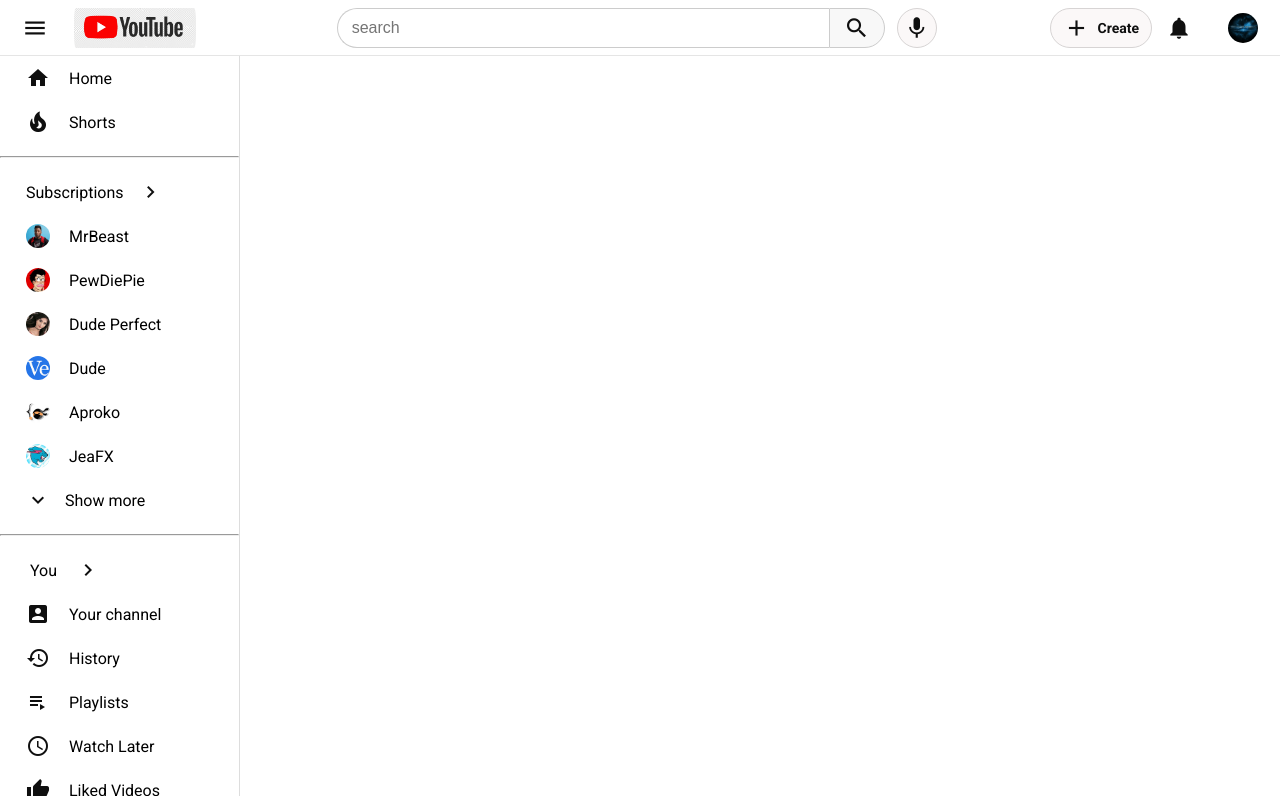
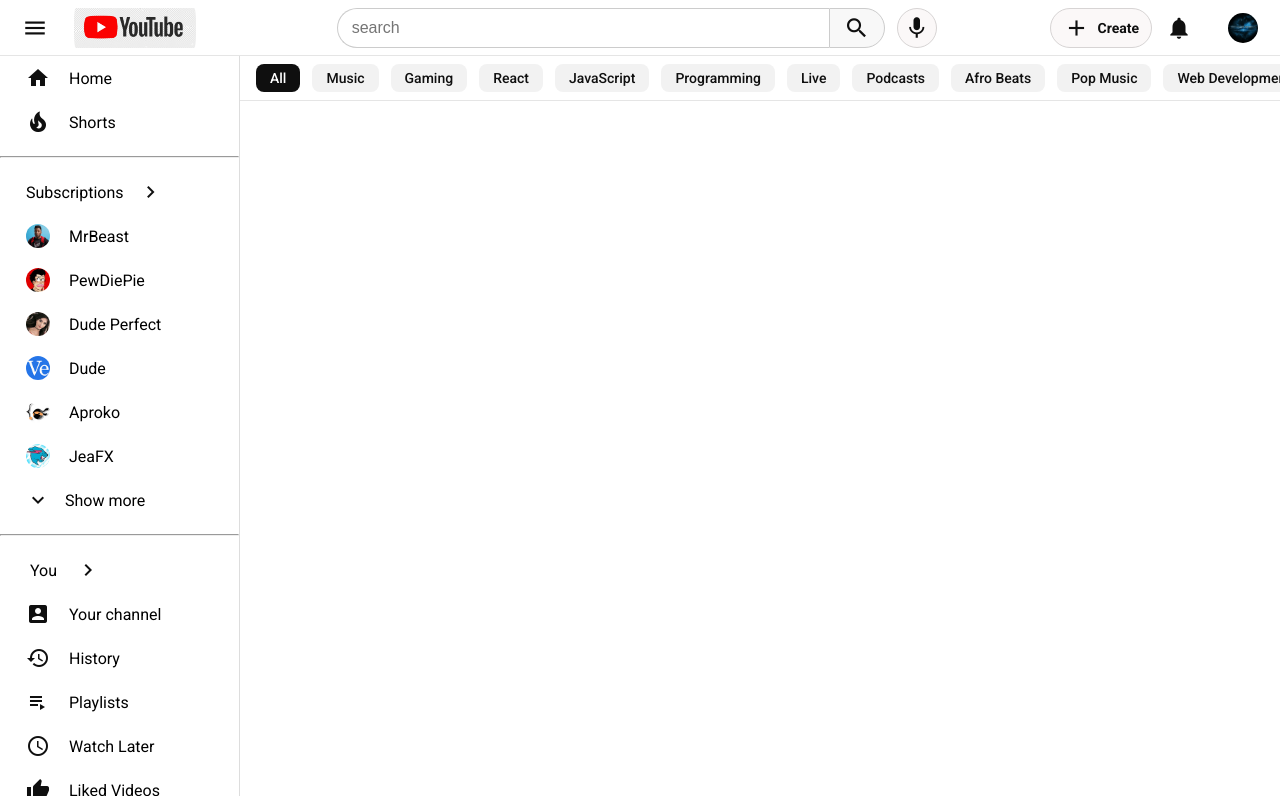
Before and after one commit to DannieBest/Youtube-clone-react, a React (Vite) app: page / in a window 1280 px wide. Built offline with nearby package versions, Linux system fonts and the light colour scheme.

Commit message:
feat: built my video category bar

```diff
--- a/src/components/Layout/AppLayout/AppLayout.css
+++ b/src/components/Layout/AppLayout/AppLayout.css
@@ -5,10 +5,3 @@
 .app-layout {
   display: flex;
 }
-
-.main-content{
-  flex: 1;
-  margin-top: 56px;
-  margin-left: 240px;
-  padding: 24px;
-}
--- a/src/components/Layout/AppLayout/AppLayout.jsx
+++ b/src/components/Layout/AppLayout/AppLayout.jsx
@@ -11,10 +11,7 @@
       <div className='app-layout'>
         <Sidebar />
 
-        <main className='main-content'>
-          <MainContent />
-
-        </main>
+         <MainContent />
 
       </div>
 
--- a/src/components/Layout/MainContent/MainContent.css
+++ b/src/components/Layout/MainContent/MainContent.css
@@ -1,3 +1,10 @@
-.homepage {
-  padding: 20px;
+.main-content {
+  flex: 1;
+  margin-top: 56px;
+  margin-left: 240px;
+
+
+  min-height: calc(100vh - 56px);
+
+  background: #ffffff;
 }
--- a/src/components/Layout/MainContent/MainContent.jsx
+++ b/src/components/Layout/MainContent/MainContent.jsx
@@ -1,10 +1,11 @@
+import CategoryBar from '../../UI/CategoryBar/CategoryBar';
 import './MainContent.css';
 
 function MainContent () {
   return (
-    <section className='homepage'>
-
-    </section>
+    <main className='main-content'>
+      <CategoryBar />
+    </main>
   )
 }
 
--- a/src/components/UI/CategoryBar/CategoryBar.css
+++ b/src/components/UI/CategoryBar/CategoryBar.css
@@ -0,0 +1,132 @@
+/* ==========================================
+   CATEGORY BAR WRAPPER (FIXED POSITION)
+========================================== */
+
+.category-bar__wrapper {
+  position: fixed;
+  top: var(--header-height);
+  left: var(--sidebar-width);
+  right: 0;
+
+  display: flex;
+  align-items: center;
+
+  background: var(--background);
+  border-bottom: 1px solid var(--border-color);
+
+  z-index: 90;
+}
+
+/* ==========================================
+   SCROLLABLE NAVIGATION CONTAINER
+========================================== */
+
+.category-bar__container {
+  flex: 1;
+
+  display: flex;
+  align-items: center;
+  gap: 12px;
+
+  overflow-x: auto;
+  overflow-y: hidden;
+
+  padding: 8px 48px 8px 16px;
+
+  scrollbar-width: none;
+  -ms-overflow-style: none;
+}
+
+.category-bar__container::-webkit-scrollbar {
+  display: none;
+}
+
+/* ==========================================
+   CATEGORY BUTTONS
+========================================== */
+
+.category-bar__button {
+  flex-shrink: 0;
+
+  padding: 6px 14px;
+
+  border: none;
+  border-radius: 8px;
+
+  background: #f2f2f2;
+  color: #0f0f0f;
+
+  font-size: 14px;
+  font-weight: 500;
+
+  cursor: pointer;
+
+  transition: background-color 0.2s ease;
+}
+
+.category-bar__button:hover {
+  background: #e5e5e5;
+}
+
+.category-bar__button--active {
+  background: #0f0f0f;
+  color: #ffffff;
+}
+
+/* ==========================================
+   SCROLL ARROW BUTTONS (ABSOLUTE POSITIONED)
+========================================== */
+
+.category-bar__arrow {
+  position: absolute;
+  top: 50%;
+  transform: translateY(-50%);
+
+  display: flex;
+  align-items: center;
+  justify-content: center;
+
+  width: 36px;
+  height: 36px;
+
+  border: none;
+  border-radius: 50%;
+
+  background: rgba(255, 255, 255, 0.9);
+  color: #0f0f0f;
+
+  cursor: pointer;
+
+  opacity: 0;
+  pointer-events: none;
+
+  transition: opacity 0.2s ease, background-color 0.2s ease;
+}
+
+.category-bar__arrow:hover {
+  background: #ffffff;
+}
+
+.category-bar__arrow i {
+  font-size: 22px;
+}
+
+.category-bar__arrow--left {
+  left: 8px;
+}
+
+.category-bar__arrow--right {
+  right: 8px;
+}
+
+/* Visible state — JS toggles this on when scrollable content overflows */
+.category-bar__wrapper--scrollable .category-bar__arrow {
+  opacity: 1;
+  pointer-events: auto;
+}
+
+/* Hidden state — JS adds when arrow reaches scroll extreme */
+.category-bar__arrow--hidden {
+  opacity: 0;
+  pointer-events: none;
+}
--- a/src/components/UI/CategoryBar/CategoryBar.jsx
+++ b/src/components/UI/CategoryBar/CategoryBar.jsx
@@ -0,0 +1,51 @@
+import './CategoryBar.css';
+
+function CategoryBar () {
+  return (
+    <div className='category-bar__wrapper'>
+      <button className="category-bar__arrow category-bar__arrow--left">
+      <i className="material-icons">keyboard_arrow_left</i>
+      </button>
+      <nav className="category-bar__container" aria-label="Video categories">
+        <button className="category-bar__button category-bar__button--active">
+          All
+        </button>
+
+        <button className="category-bar__button">Music</button>
+
+        <button className="category-bar__button">Gaming</button>
+
+        <button className="category-bar__button">React</button>
+
+        <button className="category-bar__button">JavaScript</button>
+
+        <button className="category-bar__button">Programming</button>
+
+        <button className="category-bar__button">Live</button>
+
+        <button className="category-bar__button">Podcasts</button>
+
+        <button className="category-bar__button">Afro Beats</button>
+
+        <button className="category-bar__button">Pop Music</button>
+
+        <button className="category-bar__button">Web Development</button>
+
+        <button className="category-bar__button">News</button>
+
+        <button className="category-bar__button">Recently Uploaded</button>
+
+        <button className="category-bar__button">Watched</button>
+
+        <button className="category-bar__button">New To You</button>
+
+        <button className="category-bar__button">History</button>
+      </nav>
+      <button className="category-bar__arrow category-bar__arrow--right">
+        <i className="material-icons">keyboard_arrow_right</i>
+      </button>
+    </div>
+  );
+}
+
+export default CategoryBar
```
